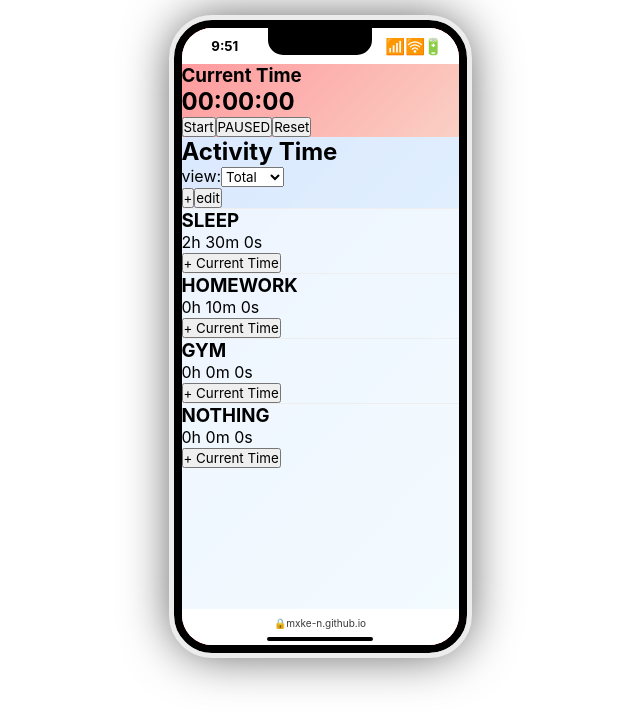
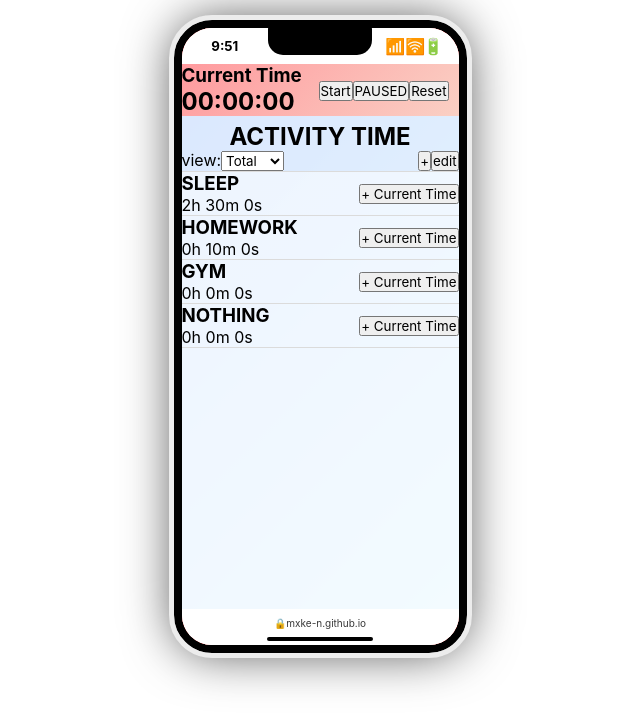
Before and after one commit to Mxke-N/react-day-tracker, a React (Vite) app: page / in a window 1280 px wide. Shown: the top 728 px of the page, without its empty margins (320-960 px from the left). Built offline with nearby package versions, Linux system fonts and the light colour scheme.

Commit message:
add new unfinalized styles

```diff
--- a/src/App.jsx
+++ b/src/App.jsx
@@ -1,29 +1,14 @@
-import Home from "./pages/Home.jsx";
-import PhoneTime from "./components/PhoneTime.jsx";
+import MobilePhoneFrame from "./components/MobilePhoneFrame.jsx";
+import TimeTrackerApp from "./pages/TimeTrackerApp.jsx";
 
 function App() {
   return (
-    <div className="iphone-frame">
-      <div className="iphone-content">
-        <div className="iphone-top">
-          <PhoneTime />
-          <div className="iphone-notch"></div>
-          <div className="iphone-status">
-            <h4>📶</h4>
-            <h4>🛜</h4>
-            <h4 className="iphone-battery">🔋</h4>
-          </div>
-        </div>
-        <Home />
-        <div className="iphone-bottom">
-          <div className="iphone-bottom-link">
-            <span>🔒</span>
-            <a href="https://github.com/Mxke-N/react-day-tracker" target="_blank">mxke-n.github.io</a>
-          </div>
-          <div className="iphone-bottom-home"></div>
-        </div>
-      </div>
-    </div>
+    <MobilePhoneFrame
+      mainLink="https://github.com/Mxke-N/react-day-tracker"
+      mainLinkText="mxke-n.github.io"
+    >
+      <TimeTrackerApp />
+    </MobilePhoneFrame>
   )
 }
 
--- a/src/components/ActivityHeader.jsx
+++ b/src/components/ActivityHeader.jsx
@@ -5,7 +5,7 @@ function ActivityHeader() {
   return (
     <>
       <div className="activity-header">
-        <h2>Activity Time</h2>
+        <h2>ACTIVITY TIME</h2>
         <ActivityOptions />
       </div>
       <ActivityOptionsSubheader />
--- a/src/components/ActivityListItem.jsx
+++ b/src/components/ActivityListItem.jsx
@@ -64,6 +64,7 @@ function ActivityListItem({ activity }) {
     <div className="activity-list-item">
       {option === "edit" ? (
         <>
+          <div className="acitivity-item-header">
             <input
               name={activity.id}
               type="text"
@@ -71,7 +72,6 @@ function ActivityListItem({ activity }) {
               onChange={handleNameChange}
               onKeyUp={handleOnKeyUp}
             />
-          <label for="activity-color">Set Color</label>
             <input
               type="color"
               id="activity-color"
@@ -80,7 +80,8 @@ function ActivityListItem({ activity }) {
               onChange={handleColorChange}
             />
             <p>{formatTime()}</p>
-          <div className="edit-activity-buttons">
+          </div>
+          <div className="activity-item-buttons">
             <button onClick={onResetActivityTimeClick}>
               {view === "total" ? "Reset" : "Remove"} Activity Time
             </button>
@@ -89,9 +90,13 @@ function ActivityListItem({ activity }) {
         </>
       ) : (
         <>
+          <div className="activity-item-header">
             <h3>{activity.name}</h3>
             <p>{formatTime()}</p>
+          </div>
+          <div className="activity-item-buttons">
             <button onClick={onAddCurrentTimeClick}>+ Current Time</button>
+          </div>
         </>
       )}
     </div>
--- /dev/null
+++ b/src/components/MobilePhoneFrame.jsx
@@ -0,0 +1,33 @@
+import PhoneTime from "./PhoneTime.jsx";
+
+function MobilePhoneFrame({ mainLink, mainLinkText, children }) {
+  return (
+    <div className="iphone-frame">
+      <div className="iphone-content">
+        <div className="iphone-top">
+          <PhoneTime />
+          <div className="iphone-notch"></div>
+          <div className="iphone-status">
+            <h4>📶</h4>
+            <h4>🛜</h4>
+            <h4 className="iphone-battery">🔋</h4>
+          </div>
+        </div>
+
+        {children}
+
+        <div className="iphone-bottom">
+          <div className="iphone-bottom-link">
+            <span>🔒</span>
+            <a href={mainLink} target="_blank" rel="noopener noreferrer">
+                {mainLinkText}
+            </a>
+          </div>
+          <div className="iphone-bottom-home"></div>
+        </div>
+      </div>
+    </div>
+  )
+}
+
+export default MobilePhoneFrame
--- a/src/components/StopwatchMain.jsx
+++ b/src/components/StopwatchMain.jsx
@@ -88,7 +88,6 @@ function StopwatchMain({ onElapsedTimeUpdate, timeAddedEvent, receivedTimeAddedE
 
   return (
     <div className="stopwatch-main">
-      <h3>Current Time</h3>
       <StopwatchTime
         elapsedTime={elapsedTime}
       />
--- a/src/components/StopwatchTime.jsx
+++ b/src/components/StopwatchTime.jsx
@@ -14,6 +14,7 @@ function StopwatchTime({ elapsedTime }) {
 
   return (
     <div className='stopwatch-time'>
+      <h3>Current Time</h3>
       <h2>{formatTime()}</h2>
     </div>
   );
--- a/src/index.css
+++ b/src/index.css
@@ -12,7 +12,7 @@
   align-items: baseline;
   padding-top: 20px;
   padding-bottom: 20px;
- }
+}
 
 .iphone-frame {
   background-color: red;
@@ -83,10 +83,12 @@
   color: rgb(56, 56, 56);
   text-decoration: none;
 }
+
 .iphone-bottom a:hover {
   color: rgb(88, 88, 88);
   text-decoration: underline;
 }
+
 .iphone-bottom span {
   font-size: 10px;
 }
@@ -112,7 +114,16 @@
 .stopwatch-main {
   background: linear-gradient(135deg, #ff9a9e, #fad0c4);
   flex-shrink: 0;
+  display: flex;
+  flex-direction: row;
+  justify-content: space-between;
+  align-items: center;
 }
+
+.stopwatch-controls {
+  margin-right: 10px;
+}
+
 
 .activity-main {
   background: linear-gradient(135deg, #4a8df9, #82d7ff);
@@ -125,6 +136,27 @@
 .activity-header {
   background-color: rgba(255, 255, 255, 0.8);
   flex-shrink: 0;
+
+  display: flex;
+  flex-direction: column;
+  justify-content: space-between;
+  align-items: center;
+}
+.activity-header h2 {
+  transform: translateY(6px);
+  margin-bottom: 5px;
+}
+
+.activity-options-container {
+  width: 100%;
+  display: flex;
+  flex-direction: row;
+  justify-content: space-between;
+  align-items: center;
+}
+
+.add-activity {
+  background: rgba(255, 255, 255, 0.9);
 }
 
 .activity-list {
@@ -135,9 +167,23 @@
   scrollbar-width: thin;
   scrollbar-color: #d2d2d2 #f1f1f1;
 }
+
 .activity-list-item {
-  border-top: 1px solid #eee;
+  border-top: 1px solid #dbdbdb;
+  display: flex;
+  flex-direction: row;
+  justify-content: space-between;
+  align-items: center;
 }
+.activity-list-item:last-child {
+  border-bottom: 1px solid #dbdbdb;
+}
+
+.activity-item-buttons {
+  display: flex;
+  flex-direction: column;
+}
+
 
 
 @media (max-width: 450px) {
```
Also changed, not shown: src/pages/TimeTrackerApp.jsx (renamed from src/pages/Home.jsx). Lines whose indentation alone changed are shown as unchanged.
